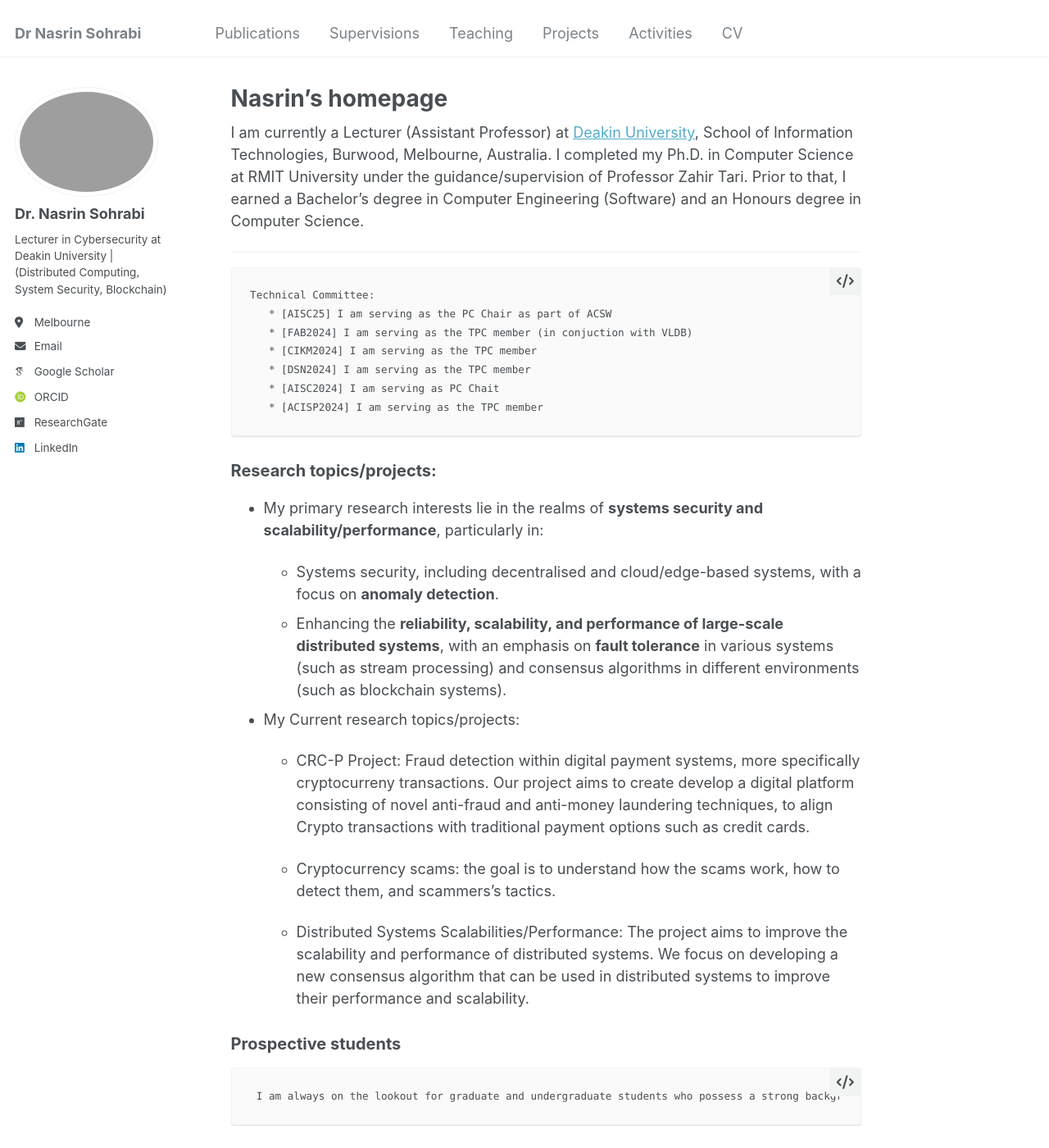
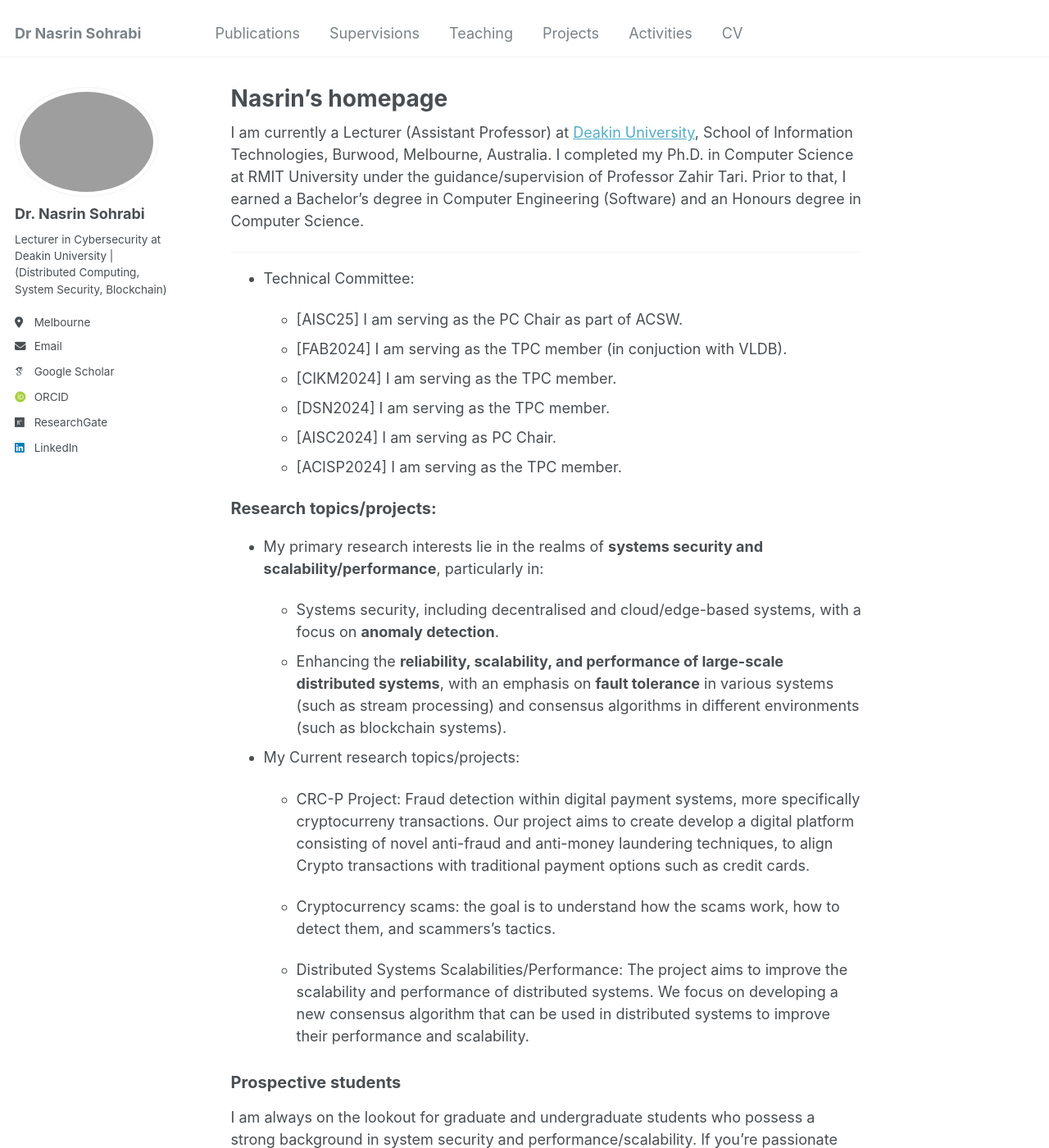
Before and after one commit to Nasrin-Sohrabi/Nasrin-Sohrabi.github.io, a Jekyll site: the page built from _pages/about.md, in a window 1280 px wide and 1400 px high. Shown: the whole window at 82% size. Built offline with Jekyll 4.4.1, drawn with Linux system fonts in a browser that asks for light colours; some web fonts are replaced; some of the changed text lies outside the part shown.

```diff
--- a/_pages/about.md
+++ b/_pages/about.md
@@ -10,14 +10,17 @@
 I am currently a Lecturer (Assistant Professor) at <a href="https://www.deakin.edu.au/">Deakin University</a>, School of Information Technologies, Burwood, Melbourne, Australia. I completed my Ph.D. in Computer Science at RMIT University under the guidance/supervision of Professor Zahir Tari. Prior to that, I earned a Bachelor's degree in Computer Engineering (Software) and an Honours degree in Computer Science.
 
 
+
 ***
-    Technical Committee:
-       * [AISC25] I am serving as the PC Chair as part of ACSW
-       * [FAB2024] I am serving as the TPC member (in conjuction with VLDB)
-       * [CIKM2024] I am serving as the TPC member
-       * [DSN2024] I am serving as the TPC member
-       * [AISC2024] I am serving as PC Chait
-       * [ACISP2024] I am serving as the TPC member
+  * Technical Committee:
+
+    * [AISC25] I am serving as the PC Chair as part of ACSW.
+    * [FAB2024] I am serving as the TPC member (in conjuction with VLDB).
+    * [CIKM2024] I am serving as the TPC member.
+    * [DSN2024] I am serving as the TPC member.
+    * [AISC2024] I am serving as PC Chair.
+    * [ACISP2024] I am serving as the TPC member.
+
 
 <span style="font-size:20px;">Research topics/projects:</span>
 ======
@@ -36,10 +39,10 @@
       * Distributed Systems Scalabilities/Performance: The project aims to improve the scalability and performance of distributed systems. We focus on developing a new consensus algorithm that can be used in distributed systems to improve their performance and scalability.
 
 
+
 <span style="font-size:20px;">Prospective students</span>
 ======
-
-     I am always on the lookout for graduate and undergraduate students who possess a strong background in system security and performance/scalability. If you're passionate about system research, feel free to email me your CV.
+ I am always on the lookout for graduate and undergraduate students who possess a strong background in system security and performance/scalability. If you're passionate about system research, feel free to email me your CV.
 
 
 <span style="font-size:20px;">Recent news</span>
```
